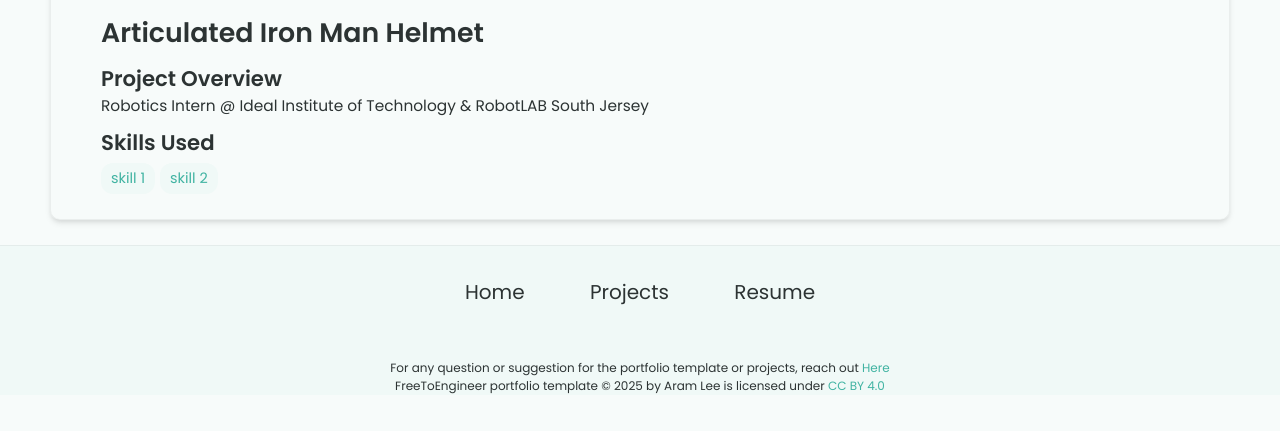
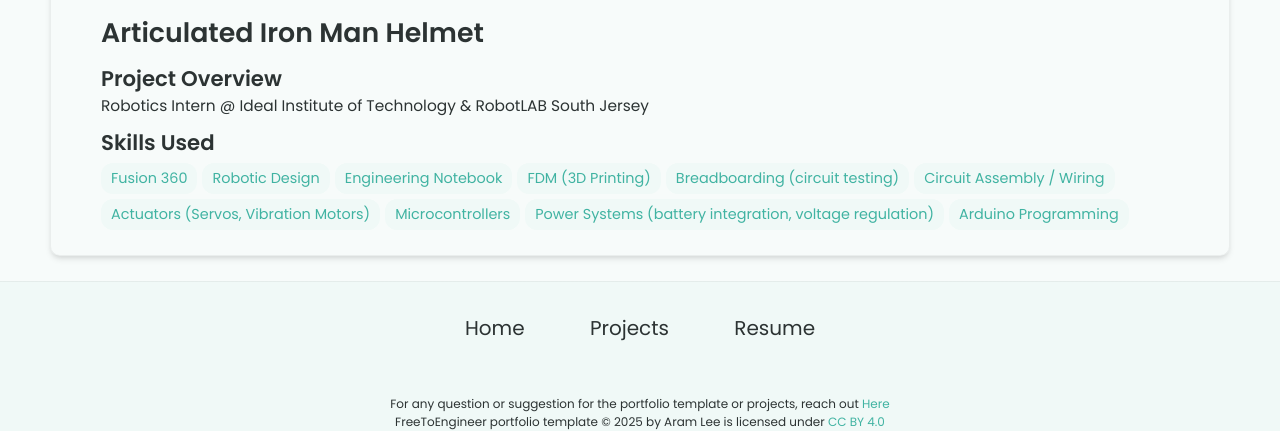
Before and after one commit to dhruv-patel74/dhruv-patel74.github.io, a Jekyll site: the page built from _projects/d-iron-man/index.md, in a window 1280 px wide, cut to the strip 494-925 px from the top of the page. Built offline with Jekyll 4.4.1, drawn with Linux system fonts in a browser that asks for light colours; before the commit the page ends 900 px from its top, so only the background shows below that.

Commit message:
Update index.md

```diff
--- a/_projects/d-iron-man/index.md
+++ b/_projects/d-iron-man/index.md
@@ -3,7 +3,15 @@ layout: post
 title: Articulated Iron Man Helmet
 description:  Robotics Intern @ Ideal Institute of Technology & RobotLAB South Jersey
 skills:
-- skill 1
-- skill 2
+- Fusion 360
+- Robotic Design
+- Engineering Notebook
+- FDM (3D Printing)
+- Breadboarding (circuit testing)
+- Circuit Assembly / Wiring
+- Actuators (Servos, Vibration Motors)
+- Microcontrollers
+- Power Systems (battery integration, voltage regulation)
+- Arduino Programming
 main-image: /project.webp
 ---
```
